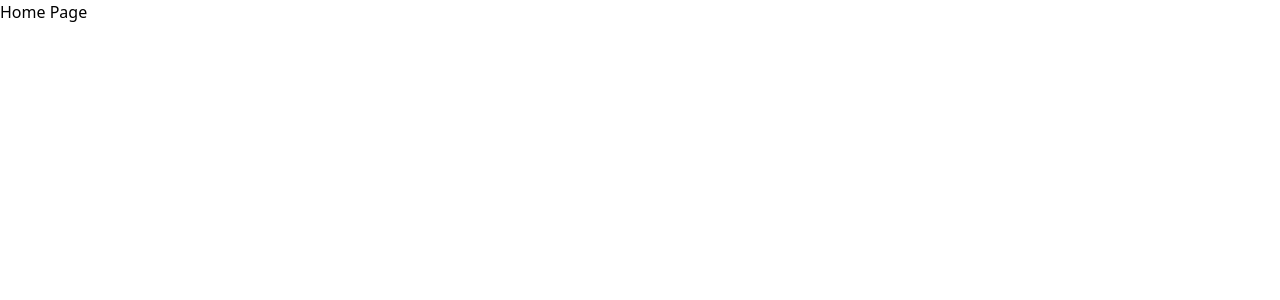
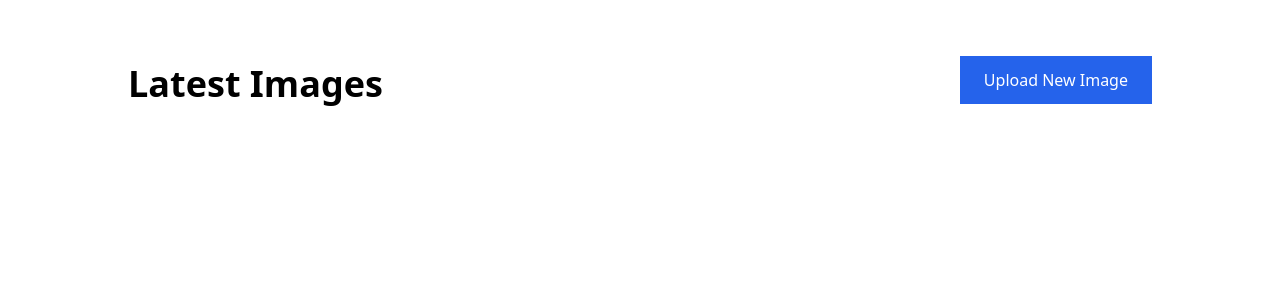
Before and after one commit to AzharAndriann/try-mern-stack, a Next.js app: page / in a window 1280 px wide. Shown: the top 300 px of the page. Built offline with nearby package versions, Linux system fonts and the light colour scheme.

Commit message:
add card.tsx

```diff
--- a/app/page.tsx
+++ b/app/page.tsx
@@ -1,6 +1,15 @@
+import Link from "next/link";
 
 export default function Home() {
   return (
-    <h1>Home Page</h1>
+    <div className="max-w-screen-lg mx-auto py-14">
+      <div className="flex items-end justify-between">
+        <h1 className="text-4xl font-bold">Latest Images</h1>
+        <Link href={"/create"} className="py-3 px-6 bg-blue-600 hover:to-blue-700 text-white">Upload New Image</Link>
+      </div>
+      <div className="grid md:grid-cols-3 gap-5 mt-10">
+
+      </div>
+    </div>
   );
 }
--- /dev/null
+++ b/components/card.tsx
@@ -0,0 +1,12 @@
+
+const Card = () => {
+  return (
+    <div className="max-w-sm border border-gray-200 rounded-md shadow">
+      <div className="relative">
+
+      </div>
+    </div>
+  )
+}
+
+export default Card
```
